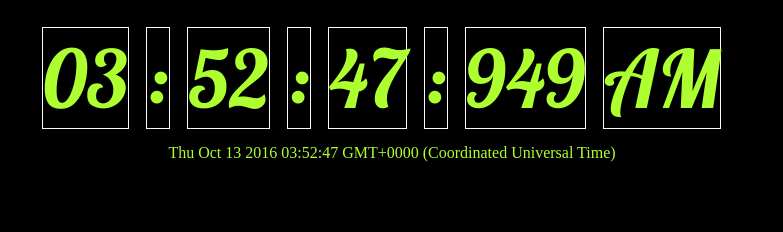
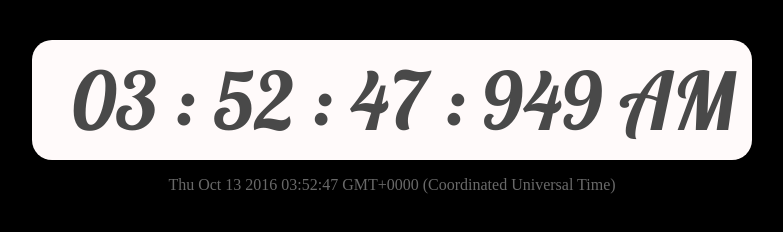
Before and after one commit to JamesScript7/clock-work, a plain HTML site: page index.html in a window 1280 px wide. Shown: the whole page, without its empty margins (248-1031 px from the left). Drawn offline with Linux system fonts and the light colour scheme.

Commit message:
tidying up

```diff
--- a/index.html
+++ b/index.html
@@ -10,6 +10,7 @@
 <body>
 
 	<div id="clock">
+		<div>
 			<span id="hours">hours</span>
 			<span>:</span>
 			<span id="minutes">minutes</span>
@@ -17,7 +18,8 @@
 			<span id="seconds">seconds</span>
 			<span>:</span>
 			<span id="milliseconds">milliseconds</span>
-		<span id="amPm">TEST</span>
+			<span id="amPm">AM/PM</span>
+		</div>
 	</div>
 
 	<footer class="full-date">
--- a/main.css
+++ b/main.css
@@ -2,14 +2,15 @@ body {
 	background-color: black;
 }
 
-span {
-	border: solid snow 1px;
+/*span {
+	border: solid dimgrey 1px;
 	overflow: auto;
-}
+	width: 100%;
+}*/
 
 .full-date {
 	display: inline;
-	color: greenyellow;
+	color: dimgrey;
 	text-align: center;
 }
 
@@ -18,6 +19,13 @@ span {
 	font-size: 5em;
 	width: 700px;
 	margin: 0 auto;
-	padding-top: 20px;
-	color: greenyellow;
+	margin-top: 40px;
+	padding: 10px;
+	color: #494949;
+	background-color: snow;
+	border-radius: 20px;
 }
+
+div#clock div {
+	margin-left: 30px;
+}
```
Also changed, not shown: clock.js (line endings or trailing spaces). Lines whose indentation alone changed are shown as unchanged.
